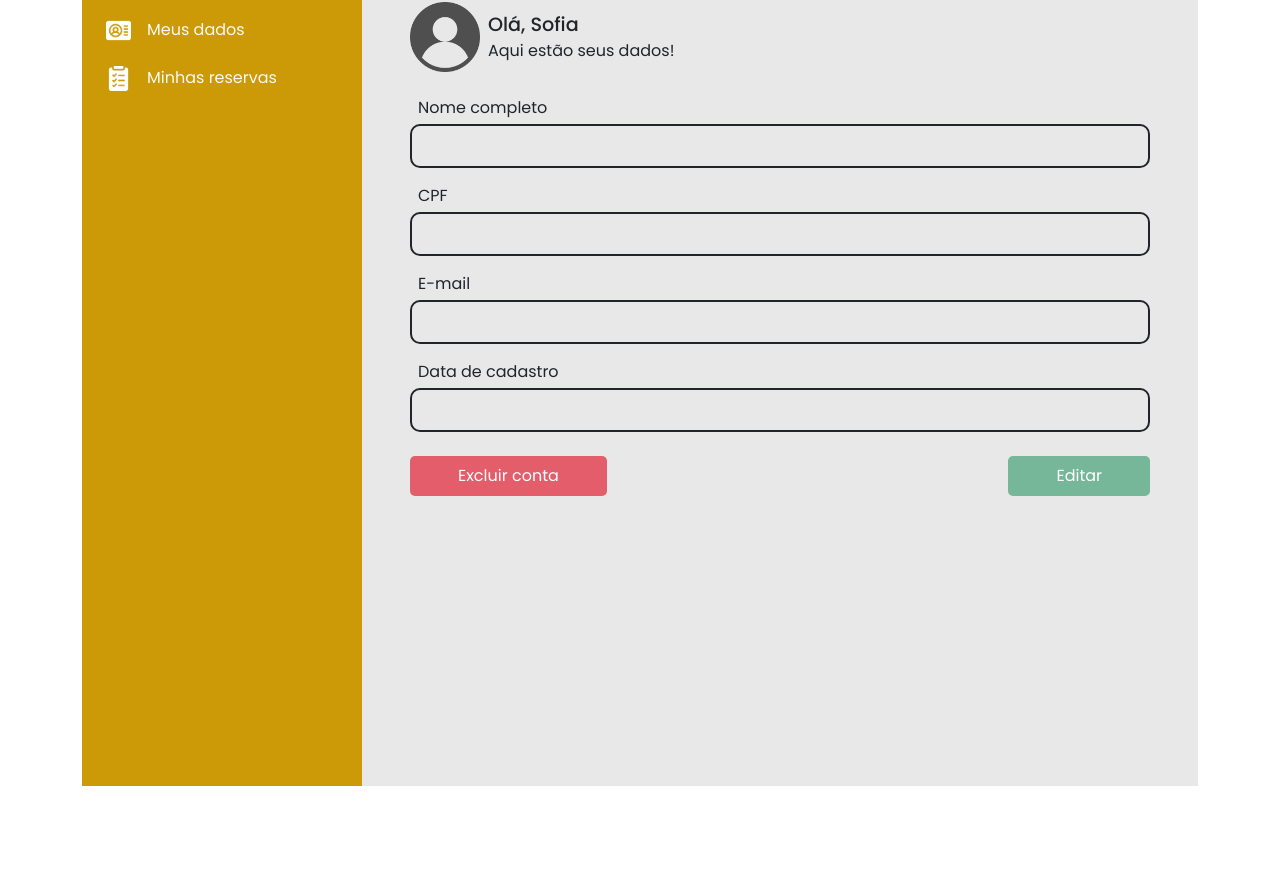
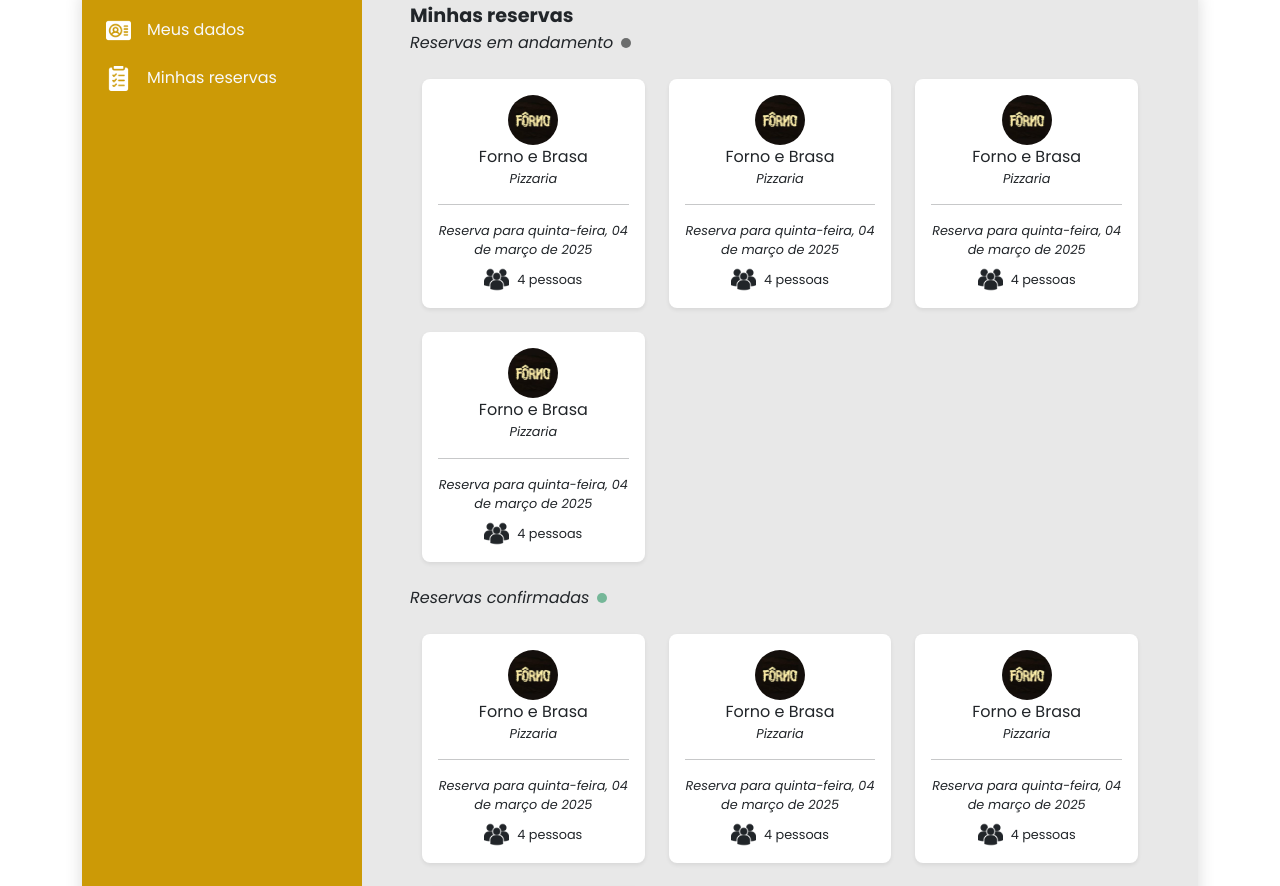
Before and after one commit to sofiasaless/quickReserve-ui, a React (Vite) app: page / in a window 1280 px wide. Shown: the part 100-986 px from the top of the page. Before the commit the page ends 886 px from the top, so only its background shows below. Built offline with nearby package versions, Linux system fonts and the light colour scheme.

Commit message:
page: aba de histórico de reservas

```diff
--- a/src/App.tsx
+++ b/src/App.tsx
@@ -8,6 +8,7 @@ import InicioRestaurante from './pages/InicioRestaurante/InicioRestaurante';
 import Mapeamento from './pages/Mapeamento/Mapeamento';
 import PerfilCliente from './pages/Layout/LayoutPerfilCliente';
 import DadosCliente from './pages/DadosCliente/DadosCliente';
+import ReservasCliente from './pages/ReservasCliente/ReservasCliente';
 
 function App() {
 
@@ -21,8 +22,13 @@ function App() {
 
       {/* paginas de perfil do cliente */}
       {/* pagina dados do cliente */}
+      {/* <PerfilCliente>
+        <DadosCliente />
+      </PerfilCliente> */}
+
+      {/* pagina dados do cliente */}
       <PerfilCliente>
-        <DadosCliente />
+        <ReservasCliente />
       </PerfilCliente>
 
 
--- /dev/null
+++ b/src/components/CardReservaCliente/CardReservaCliente.tsx
@@ -0,0 +1,42 @@
+import iconeTemplate from '../../assets/material/imageIconeTemplate.png'
+import iconePessoas from '../../assets/material/multiple-users-silhouette.png'
+
+const CardReservaCliente = () => {
+  return (
+    <div className="d-flex flex-column bg-white rounded-3 shadow-sm p-3">
+
+      <div className="d-flex flex-column text-center justify-content-center align-items-center">
+        <img
+          src={iconeTemplate} alt=""
+          style={{
+            width: '50px',
+            height: '50px',
+          }}
+          className='rounded-circle'
+        />
+        <span>Forno e Brasa</span>
+        <span className="text-zero fst-italic">Pizzaria</span>
+      </div>
+
+      <hr />
+
+      <div className="d-flex flex-column text-center justify-content-center align-items-center">
+        <span className='text-zero fst-italic'>Reserva para quinta-feira, 04 de março de 2025</span>
+
+        <div className='d-flex flex-row justify-content-center align-items-center gap-2 mt-2'>
+          <img
+            src={iconePessoas} alt=""
+            style={{
+              width: '25px',
+              height: '25px',
+            }}
+          />
+          <span className='text-zero'>4 pessoas</span>
+        </div>
+      </div>
+
+    </div>
+  );
+}
+
+export default CardReservaCliente;
--- a/src/components/NavbarPerfil/style.css
+++ b/src/components/NavbarPerfil/style.css
@@ -1,4 +1,3 @@
 .div-navbar-perfil {
   background-color: var(--laranja-dois);
-  height: calc(100%);
 }
--- a/src/index.css
+++ b/src/index.css
@@ -19,6 +19,7 @@
   --verde: #75b798;
   --verde-escuro: #578b73;
   --cinza: #e8e8e8;
+  --cinza-escuro: #6c6d6d;
 }
 
 /* cores de texto */
--- a/src/pages/Layout/LayoutPerfilCliente.tsx
+++ b/src/pages/Layout/LayoutPerfilCliente.tsx
@@ -12,9 +12,9 @@ const LayoutPerfilCliente:FunctionComponent<LayoutPerfilClienteProps> = ({childr
       <section
         style={{
           backgroundColor: 'var(--cinza)',
-          height: '100vh',
+          height: 'calc(100vh + 100%)',
         }}
-        className="d-flex"
+        className="d-flex shadow"
       >
         <NavbarPerfil />
 
--- /dev/null
+++ b/src/pages/ReservasCliente/ReservasCliente.tsx
@@ -0,0 +1,96 @@
+import CardReservaCliente from "../../components/CardReservaCliente/CardReservaCliente"
+
+const ReservasCliente = () => {
+  return (
+    <div className="d-flex flex-column gap-4">
+      <div className="d-flex flex-column">
+        <span className="text-um fw-bold">Minhas reservas</span>
+        <div className="d-flex align-items-center gap-2">
+          <span className="fst-italic">Reservas em andamento</span>
+          <div style={{
+            height: '10px',
+            backgroundColor: 'var(--cinza-escuro)',
+            width: '10px',
+          }}
+            className="rounded-circle"
+          />
+        </div>
+      </div>
+
+      <div className="container">
+        <div className="row row-cols-1 row-cols-sm-2 row-cols-md-3 g-4">
+          <div className="col">
+            <CardReservaCliente />
+          </div>
+          <div className="col">
+            <CardReservaCliente />
+          </div>
+          <div className="col">
+            <CardReservaCliente />
+          </div>
+          <div className="col">
+            <CardReservaCliente />
+          </div>
+        </div>
+      </div>
+
+      <div className="d-flex align-items-center gap-2">
+        <span className="fst-italic">Reservas confirmadas</span>
+        <div style={{
+          height: '10px',
+          backgroundColor: 'var(--verde)',
+          width: '10px',
+        }}
+          className="rounded-circle"
+        />
+      </div>
+
+      <div className="container">
+        <div className="row row-cols-1 row-cols-sm-2 row-cols-md-3 g-4">
+          <div className="col">
+            <CardReservaCliente />
+          </div>
+          <div className="col">
+            <CardReservaCliente />
+          </div>
+          <div className="col">
+            <CardReservaCliente />
+          </div>
+          <div className="col">
+            <CardReservaCliente />
+          </div>
+        </div>
+      </div>
+
+      <div className="d-flex align-items-center gap-2">
+        <span className="fst-italic">Reservas finalizadas ou canceladas</span>
+        <div style={{
+          height: '10px',
+          backgroundColor: 'var(--vermelho)',
+          width: '10px',
+        }}
+          className="rounded-circle"
+        />
+      </div>
+
+      <div className="container">
+        <div className="row row-cols-1 row-cols-sm-2 row-cols-md-3 g-4">
+          <div className="col">
+            <CardReservaCliente />
+          </div>
+          <div className="col">
+            <CardReservaCliente />
+          </div>
+          <div className="col">
+            <CardReservaCliente />
+          </div>
+          <div className="col">
+            <CardReservaCliente />
+          </div>
+        </div>
+      </div>
+    </div>
+  )
+}
+
+export default ReservasCliente
```
